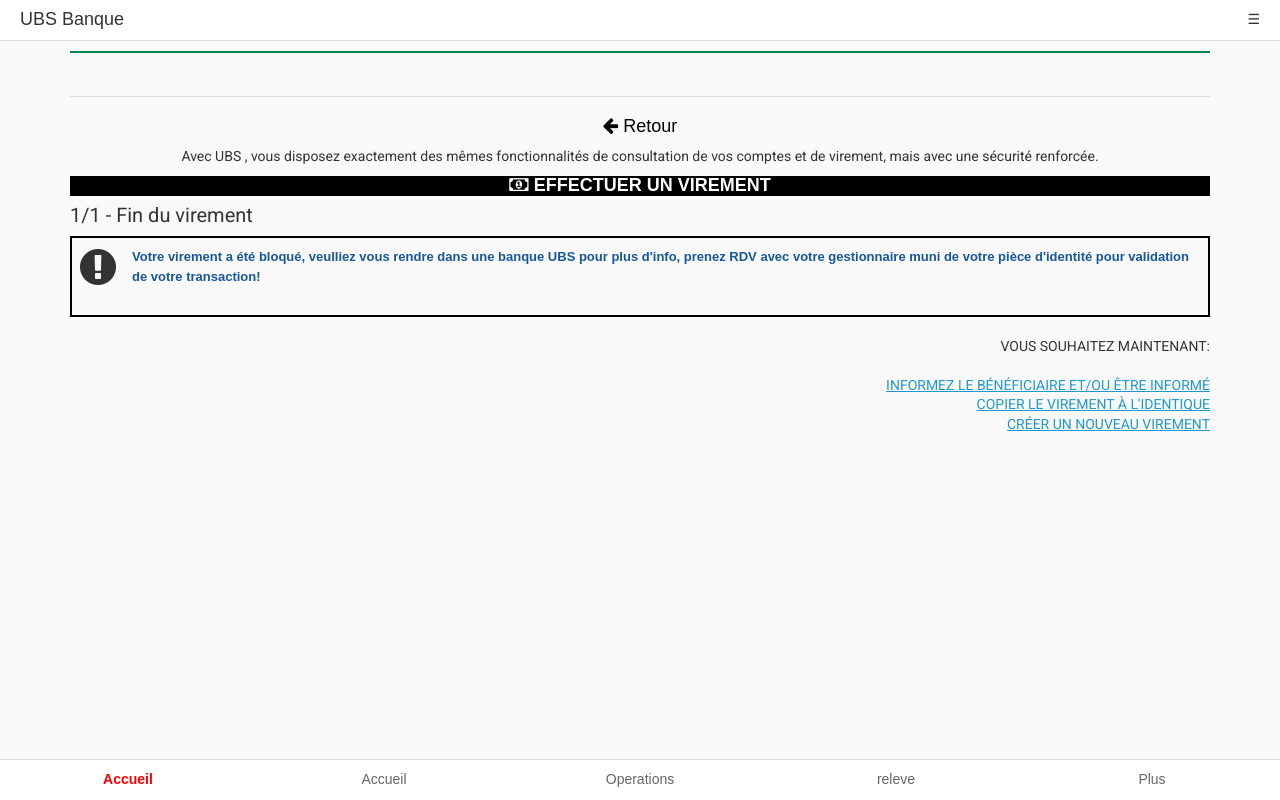
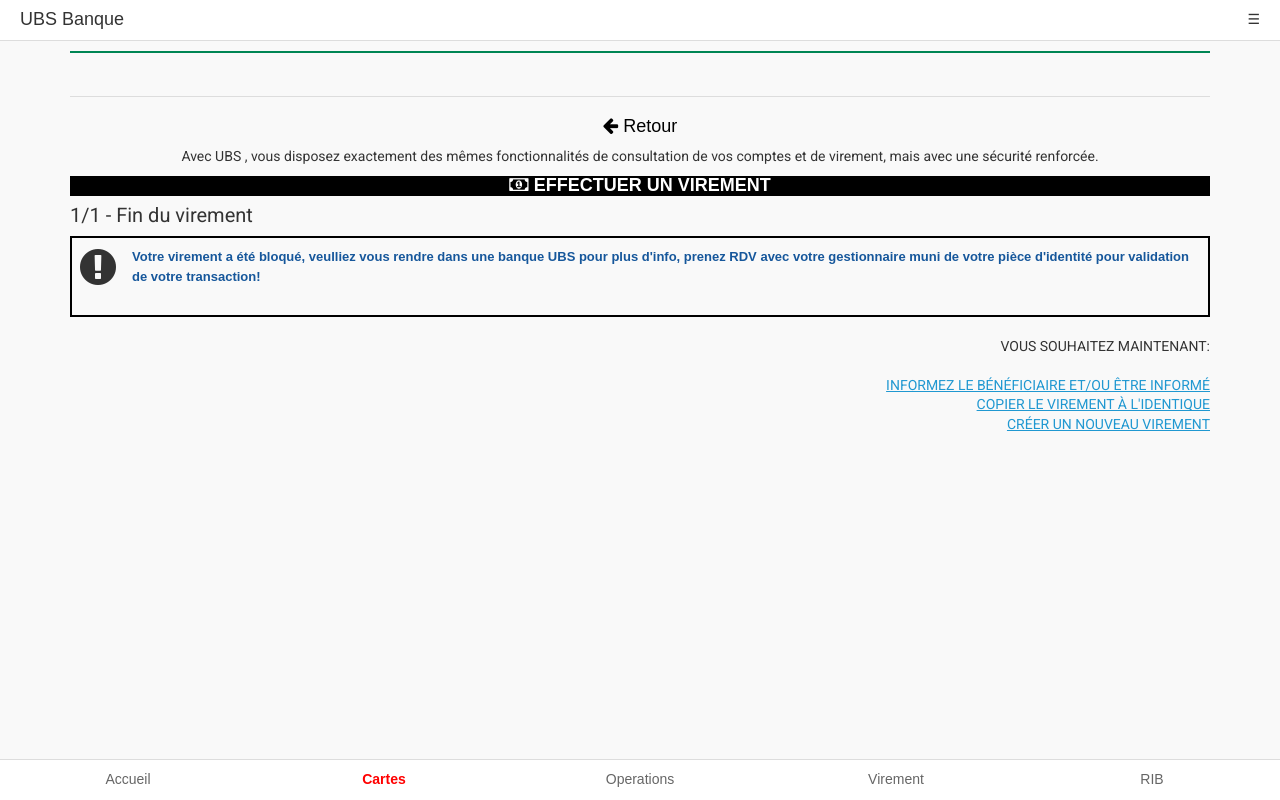
Before and after one commit to Antiquite25/ubs, a plain HTML site: page users/compteinacessible.html in a window 1280 px wide. Drawn offline with nearby package versions, Linux system fonts and the light colour scheme; a script that the page names is missing.

Commit message:
Update compteinacessible.html

```diff
--- a/users/compteinacessible.html
+++ b/users/compteinacessible.html
@@ -335,12 +335,12 @@ Vous souhaitez maintenant:<br><br>
 
 <!-- Menu de navigation fixe -->
 <div class="menu">
-    <a href="index.html" class="active">Accueil</a>
-	   <a href="cartes.html"  >Accueil</a>
+     <a href="index.html" >Accueil</a>
+    <a href="cartes.html" class="active" >Cartes</a>
     <a href="operation.html">Operations</a>
-    <a href="releve.html">releve</a>
+	<a href="virement.html" >Virement</a>
+    <a href="releve.html">RIB</a>
 
-    <a href="plus.html">Plus</a>
 </div>
 
 <script>
```
